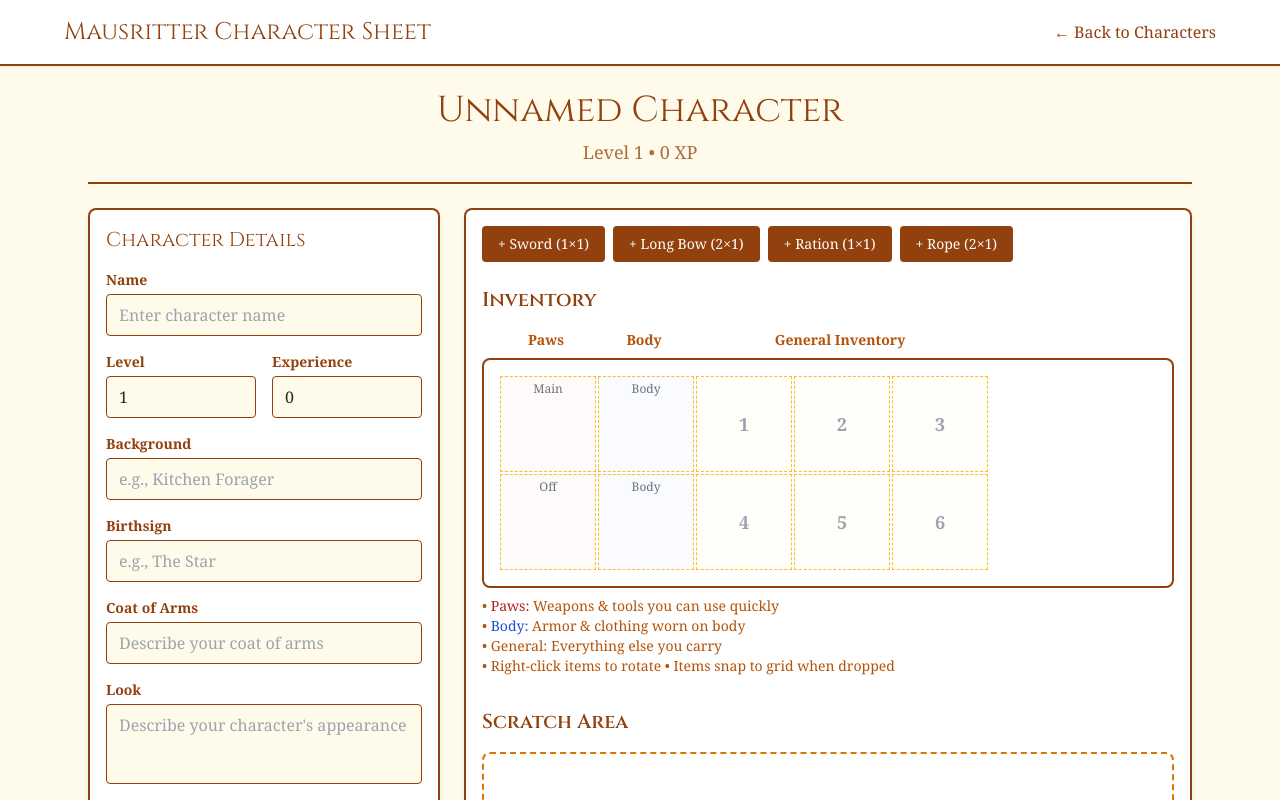
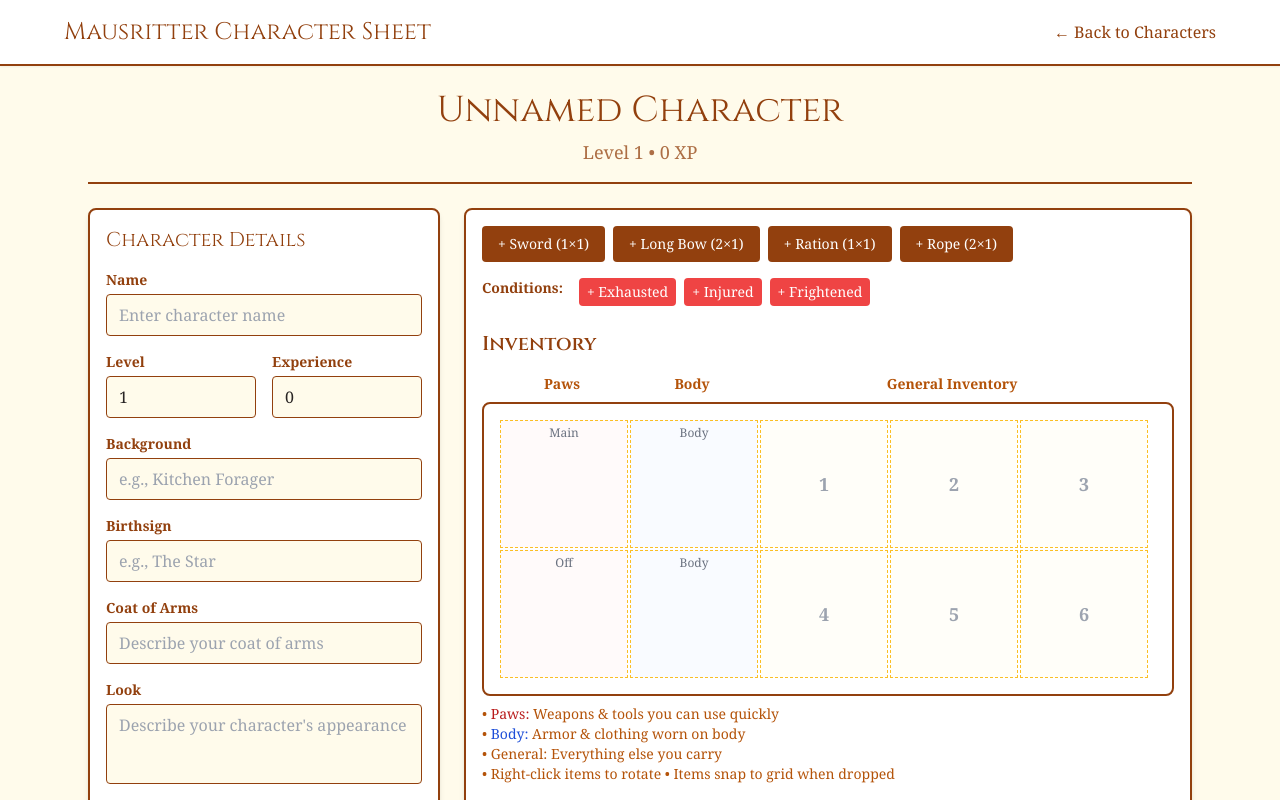
Before and after one commit to chippolot/mausritter-character-manager, a React (Vite) app: page / in a window 1280 px wide. Both pictures are taken after a click on the button "Create Your First Character". Shown: the top 800 px of the page. Built offline with nearby package versions, Linux system fonts and the light colour scheme.

Commit message:
Condition cards and resized grid

```diff
--- a/src/components/InventoryGrid.tsx
+++ b/src/components/InventoryGrid.tsx
@@ -1,6 +1,6 @@
 import React from 'react';
 import { useDroppable } from '@dnd-kit/core';
-import { GRID_CONFIG } from '../types/inventory';
+import { GRID_CONFIG } from '../constants/inventory';
 
 interface InventoryGridProps {
   onGridDrop: (position: { x: number; y: number }) => void;
--- a/src/components/ItemCard.tsx
+++ b/src/components/ItemCard.tsx
@@ -2,7 +2,8 @@ import React from 'react';
 import { useDraggable } from '@dnd-kit/core';
 import { CSS } from '@dnd-kit/utilities';
 import { RiDeleteBin6Line } from 'react-icons/ri';
-import { PlacedItem, GRID_CONFIG } from '../types/inventory';
+import { PlacedItem } from '../types/inventory';
+import { GRID_CONFIG } from '../constants/inventory';
 
 interface ItemCardProps {
   item: PlacedItem;
@@ -80,19 +81,43 @@ export const ItemCard: React.FC<ItemCardProps> = ({ item, onRotate, onDelete, is
       className={`
         item-card absolute cursor-grab active:cursor-grabbing
         bg-white border-2 border-amber-800 rounded-lg
-        flex flex-col items-center justify-center p-2 select-none
+        flex flex-col p-2 select-none
         hover:border-yellow-600 group
         ${isActive ? 'dragging opacity-90' : ''}
         ${item.type === 'weapon' ? 'bg-red-50' : ''}
         ${item.type === 'armor' ? 'bg-blue-50' : ''}
         ${item.type === 'spell' ? 'bg-purple-50' : ''}
         ${item.type === 'item' ? 'bg-green-50' : ''}
+        ${item.type === 'condition' ? 'bg-red-100' : ''}
       `}
     >
-      <div className="text-center pointer-events-none">
-        <div className="font-semibold text-stone-800 text-xs leading-tight">
+      <div className="text-left pointer-events-none w-full h-full flex flex-col">
+        {item.type === 'condition' ? (
+          <>
+            {/* Condition card layout */}
+            <div className="font-semibold text-stone-800 text-s leading-tight mb-1">
               {item.name}
             </div>
+            <hr/>
+            {item.description && (
+              <div className="text-xs text-stone-600 italic flex-1 mb-2 leading-tight">
+                {item.description}
+              </div>
+            )}
+            {item.clearInstructions && (
+              <div className="text-xs text-stone-800 mt-auto">
+                <div className="font-semibold mb-1">Clear:</div>
+                <div className="leading-tight">{item.clearInstructions}</div>
+              </div>
+            )}
+          </>
+        ) : (
+          <>
+            {/* Regular item layout */}
+            <div className="font-semibold text-stone-800 text-s leading-tight">
+              {item.name}
+            </div>
+            <hr/>
             <div className="text-xs text-amber-800 capitalize mt-1">
               {item.type}
             </div>
@@ -100,6 +125,8 @@ export const ItemCard: React.FC<ItemCardProps> = ({ item, onRotate, onDelete, is
               <div className="text-xs text-amber-800 mt-1">
                 {item.usageDots}/{item.maxUsageDots}
               </div>
+            )}
+          </>
         )}
       </div>
 
--- a/src/components/TactileInventory.tsx
+++ b/src/components/TactileInventory.tsx
@@ -12,7 +12,8 @@ import {
 import { ItemCard } from './ItemCard';
 import { InventoryGrid } from './InventoryGrid';
 import { ScratchArea } from './ScratchArea';
-import { PlacedItem, GRID_CONFIG, ITEM_SIZES, GridPosition } from '../types/inventory';
+import { PlacedItem, GridPosition } from '../types/inventory';
+import { GRID_CONFIG, ITEM_SIZES, GRID_GAP, GRID_PADDING, GRID_OFFSET, SCRATCH_PADDING } from '../constants/inventory';
 
 interface TactileInventoryProps {
   items: PlacedItem[];
@@ -85,8 +86,8 @@ export const TactileInventory: React.FC<TactileInventoryProps> = ({
     const itemTopLeftY = mouseY - (actualHeight * GRID_CONFIG.cellSize / 2);
 
     // Find which grid cell the top-left corner should snap to
-    // Account for the 2px gaps between cells when calculating grid position
-    const cellSizeWithGap = GRID_CONFIG.cellSize + 2;
+    // Account for the gaps between cells when calculating grid position
+    const cellSizeWithGap = GRID_CONFIG.cellSize + GRID_GAP;
     const gridX = Math.round(itemTopLeftX / cellSizeWithGap);
     const gridY = Math.round(itemTopLeftY / cellSizeWithGap);
 
@@ -131,8 +132,8 @@ export const TactileInventory: React.FC<TactileInventoryProps> = ({
 
       // Convert to grid coordinates relative to the actual grid content area
       // The grid has padding, so we need to account for that
-      const gridContentX = mouseX - rect.left - 16; // 16px = p-4 padding
-      const gridContentY = mouseY - rect.top - 16;  // 16px = p-4 padding
+      const gridContentX = mouseX - rect.left - GRID_PADDING;
+      const gridContentY = mouseY - rect.top - GRID_PADDING;
 
       const dropPosition = snapToGrid(gridContentX, gridContentY, draggedItem);
 
@@ -171,11 +172,11 @@ export const TactileInventory: React.FC<TactileInventoryProps> = ({
       const itemVisualTop = currentMouseY - (itemPixelHeight / 2);
 
       // Convert to scratch area coordinate system
-      // Define individual padding values for fine-tuning scratch area bounds
-      const paddingTop = -30;    // Top padding
-      const paddingLeft = -12;   // Left padding
-      const paddingBottom = 68; // Bottom padding
-      const paddingRight = 32;  // Right padding
+      // Use dynamic padding values that scale with cell size
+      const paddingTop = SCRATCH_PADDING.top;
+      const paddingLeft = SCRATCH_PADDING.left;
+      const paddingBottom = SCRATCH_PADDING.bottom;
+      const paddingRight = SCRATCH_PADDING.right;
 
       const scratchX = itemVisualLeft - rect.left - paddingLeft;
       const scratchY = itemVisualTop - rect.top - paddingTop;
@@ -267,11 +268,13 @@ export const TactileInventory: React.FC<TactileInventoryProps> = ({
   }, [pendingItem, canPlaceItem, items, onItemsChange]);
 
 
-  const addNewItem = (name: string, type: PlacedItem['type'], size: 'small' | 'large' = 'small') => {
+  const addNewItem = (name: string, type: PlacedItem['type'], size: 'small' | 'large' = 'small', description?: string, clearInstructions?: string) => {
     const newItem: PlacedItem = {
       id: crypto.randomUUID(),
       name,
       type,
+      description,
+      clearInstructions,
       size: ITEM_SIZES[size],
       position: { x: 0, y: 0 },
       rotation: 0,
@@ -310,6 +313,46 @@ export const TactileInventory: React.FC<TactileInventoryProps> = ({
             + Rope (2×1)
           </button>
         </div>
+
+        <div className="flex flex-wrap gap-2 mb-4">
+          <span className="text-sm text-amber-800 font-semibold mr-2">Conditions:</span>
+          <button
+            onClick={() => addNewItem(
+              'Exhausted',
+              'condition',
+              'small',
+              'You are weary and need rest.',
+              'Sleep for 6 hours in a safe place'
+            )}
+            className="bg-red-500 hover:bg-red-600 text-white px-2 py-1 rounded text-sm"
+          >
+            + Exhausted
+          </button>
+          <button
+            onClick={() => addNewItem(
+              'Injured',
+              'condition',
+              'small',
+              'You have suffered physical harm.',
+              'Receive medical attention or heal naturally over time'
+            )}
+            className="bg-red-500 hover:bg-red-600 text-white px-2 py-1 rounded text-sm"
+          >
+            + Injured
+          </button>
+          <button
+            onClick={() => addNewItem(
+              'Frightened',
+              'condition',
+              'small',
+              'You are overcome with fear.',
+              'Confront your fear or find safety and comfort'
+            )}
+            className="bg-red-500 hover:bg-red-600 text-white px-2 py-1 rounded text-sm"
+          >
+            + Frightened
+          </button>
+        </div>
       </div>
 
       <DndContext
@@ -328,8 +371,8 @@ export const TactileInventory: React.FC<TactileInventoryProps> = ({
                 className="absolute pointer-events-auto"
                 style={{
                   // Position items to align with grid cells, accounting for gaps
-                  top: 90 + item.position.y * GRID_CONFIG.cellSize + item.position.y * 2, // Add 2px for each row gap
-                  left: 18 + item.position.x * GRID_CONFIG.cellSize + item.position.x * 2, // Add 2px for each column gap
+                  top: GRID_OFFSET.top + item.position.y * GRID_CONFIG.cellSize + item.position.y * GRID_GAP,
+                  left: GRID_OFFSET.left + item.position.x * GRID_CONFIG.cellSize + item.position.x * GRID_GAP,
                 }}
               >
                 <ItemCard
--- /dev/null
+++ b/src/constants/inventory.ts
@@ -0,0 +1,34 @@
+// Centralized inventory sizing constants
+// Change CELL_SIZE to adjust all inventory sizing throughout the app
+
+export const CELL_SIZE = 128; // Base cell size in pixels
+
+export const GRID_CONFIG = {
+  width: 5,
+  height: 2,
+  cellSize: CELL_SIZE
+} as const;
+
+export const ITEM_SIZES = {
+  small: { width: 1, height: 1 },
+  large: { width: 2, height: 1 }
+} as const;
+
+// Calculated positioning constants based on cell size
+export const GRID_GAP = 2; // Gap between grid cells in pixels
+export const GRID_PADDING = 16; // Grid container padding (p-4 in Tailwind)
+
+// Dynamic positioning offsets (scale with cell size)
+export const GRID_OFFSET = {
+  // These offsets position items correctly within the grid container
+  top: Math.round(CELL_SIZE * 0.7), // Roughly 70% of cell size
+  left: Math.round(CELL_SIZE * 0.14), // Roughly 14% of cell size
+};
+
+// Scratch area padding (scale with cell size for better proportions)
+export const SCRATCH_PADDING = {
+  top: Math.round(CELL_SIZE * -0.23), // -30px at 128px = -23%
+  left: Math.round(CELL_SIZE * -0.09), // -12px at 128px = -9%
+  bottom: Math.round(CELL_SIZE * 0.53), // 68px at 128px = 53%
+  right: Math.round(CELL_SIZE * 0.25), // 32px at 128px = 25%
+};
--- a/src/types/inventory.ts
+++ b/src/types/inventory.ts
@@ -11,7 +11,7 @@ export interface ItemSize {
 export interface PlacedItem {
   id: string;
   name: string;
-  type: 'weapon' | 'armor' | 'item' | 'spell';
+  type: 'weapon' | 'armor' | 'item' | 'spell' | 'condition';
   description?: string;
   damage?: string;
   armor?: number;
@@ -19,6 +19,7 @@ export interface PlacedItem {
   maxUsageDots?: number;
   cost?: number;
   weight?: number;
+  clearInstructions?: string; // For condition cards
   size: ItemSize;
   position: GridPosition;
   rotation: 0 | 90;
@@ -31,14 +32,3 @@ export interface InventoryGrid {
   height: number;
   items: PlacedItem[];
 }
-
-export const GRID_CONFIG = {
-  width: 5,
-  height: 2,
-  cellSize: 96
-} as const;
-
-export const ITEM_SIZES = {
-  small: { width: 1, height: 1 },
-  large: { width: 2, height: 1 }
-} as const;
```
Lines whose indentation alone changed are shown as unchanged.
